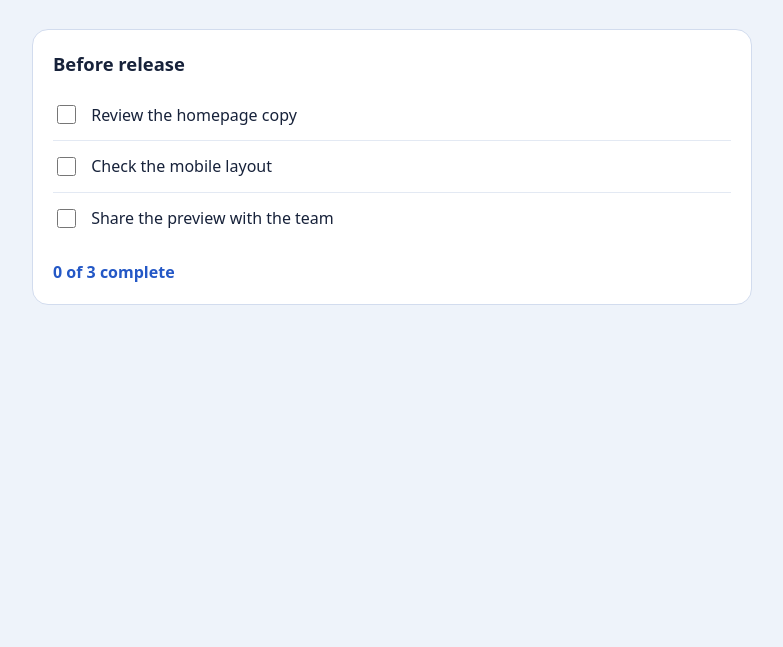
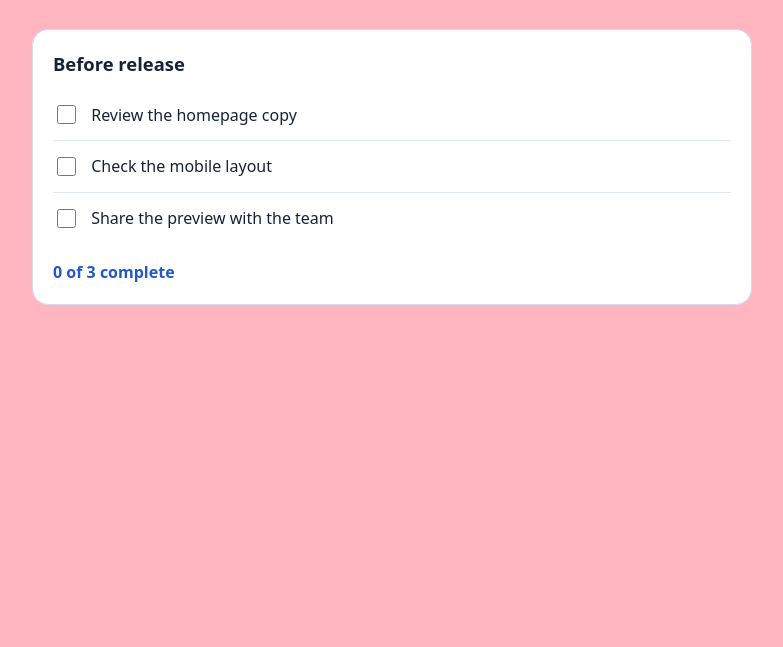
Before and after one commit to vitthalb7898/vendi-demo, a website: page index.html in a window 1280 px wide. Shown: the part 153-800 px from the top of the page, without its empty margins (248-1031 px from the left). Drawn offline with Linux system fonts and the light colour scheme.

Commit message:
Changes from a Vendi session (#2)

```diff
--- a/index.html
+++ b/index.html
@@ -10,7 +10,7 @@
         --accent: #2458c6;
         --ink: #17223a;
         --muted: #445471;
-        --canvas: #eef3fa;
+        --canvas: lightpink;
       }
       * { box-sizing: border-box; }
       body {
```
